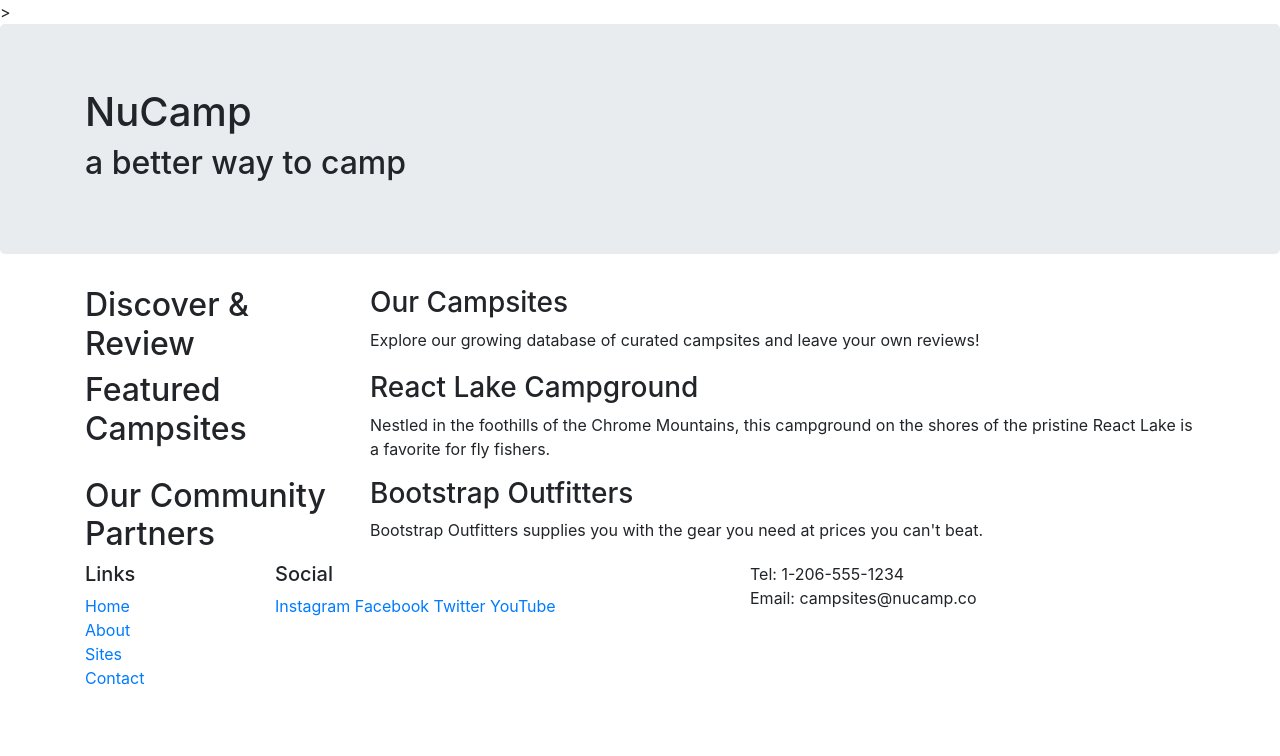
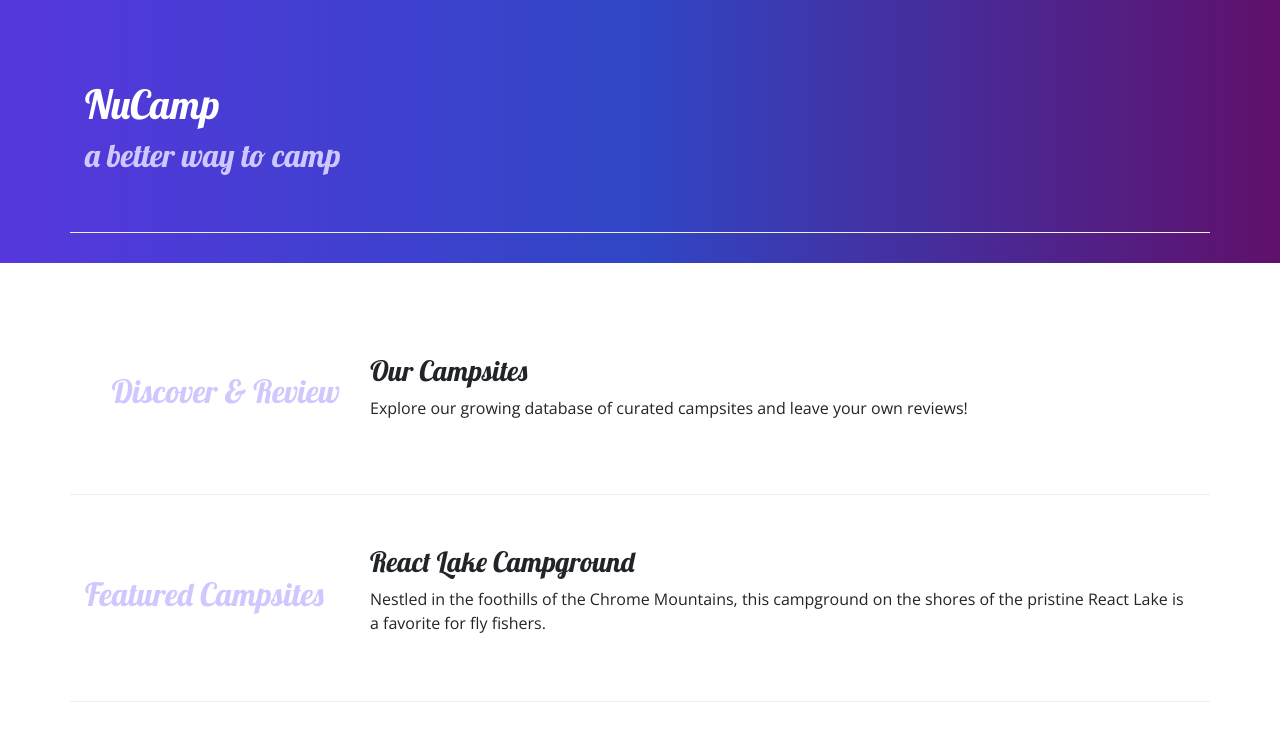
Before and after one commit to Ronphillips1133/nucampsite, a website: page index.html in a window 1280 px wide. Shown: the top 756 px of the page. Drawn offline with nearby package versions, Linux system fonts and the light colour scheme.

Commit message:
Custom CSS

```diff
--- /dev/null
+++ b/css/styles.css
@@ -0,0 +1,32 @@
+body {
+    font-family: "Open Sans", sans-serif;
+}
+
+h1, h2, h3 {
+    font-family: "Lobster", cursive;
+}
+
+h2 {
+    color: #3046C5;
+}
+
+header h2 {
+    color: #CEC8FF;
+}
+
+footer {
+    background-image: linear-gradient(#CEC8FF, white);
+    padding: 20px 0;
+}
+
+.jumbotron {
+    padding: 30px;
+    background-image: linear-gradient(to right, #5637DD, #3046C5, #60106B);
+    color: white;
+}
+
+.row-content {
+    padding: 50px 0;
+    border-bottom: 1px ridge;
+    min-height: 200px;
+}
--- a/index.html
+++ b/index.html
@@ -2,7 +2,6 @@
 <html lang="en">
 
 <header>
-    >
     <!-- Required meta tags always come first -->
     <meta charset="utf-8" />
     <meta name="viewport" content="width=device-width, initial-scale=1" />
@@ -10,14 +9,17 @@
     <!-- Bootstrap CSS -->
     <link rel="stylesheet" href="node_modules/bootstrap/dist/css/bootstrap.min.css" />
 
+    <!-- Additional CSS must be placed after Bootstrap CSS -->
+    <link rel="stylesheet" href="https://fonts.googleapis.com/css?family=Lobster|Open+Sans" />
+    <link rel="stylesheet" href="css/styles.css" />
     <title>NuCamp: A Better Way To Camp</title>
     </head>
 
     <body>
 
-        <header class="jumbotron">
+        <header class="jumbotron jumbotron-fluid">
             <div class="container">
-                <div class="row">
+                <div class="row row-content align-items-center">
                     <div class="col">
                         <h1>NuCamp</h1>
                         <h2>a better way to camp</h2>
@@ -26,9 +28,9 @@
             </div>
         </header>
         <div class="container">
-            <div class="row">
+            <div class="row row-content align-items-center">
                 <div class="col-sm-4 col-md-3">
-                    <h2>Discover & Review</h2>
+                    <h2 class="text-sm-right">Discover & Review</h2>
                 </div>
                 <div class="col">
                     <h3>Our Campsites</h3>
@@ -36,7 +38,7 @@
                 </div>
             </div>
 
-            <div class="row">
+            <div class="row row-content align-items-center">
                 <div class="col-sm-4 col-md-3">
                     <h2>Featured Campsites</h2>
                 </div>
@@ -47,9 +49,9 @@
                 </div>
             </div>
 
-            <div class="row">
+            <div class="row row-content align-items-center">
                 <div class="col-sm-4 col-md-3">
-                    <h2>Our Community Partners</h2>
+                    <h2 class="text-sm-right">Our Community Partners</h2>
                 </div>
                 <div class="col">
                     <h3>Bootstrap Outfitters</h3>
@@ -71,14 +73,14 @@
                             <li><a href="#">Contact</a></li>
                         </ul>
                     </div>
-                    <div class="col-6 col-sm-5">
+                    <div class="col-6 col-sm-5 text-center">
                         <h5>Social</h5>
                         <a href="http://instagram.com/">Instagram</a>
                         <a href="http://facebook.com/">Facebook</a>
                         <a href="http://twitter.com/">Twitter</a>
                         <a href="http://youtube.com/">YouTube</a>
                     </div>
-                    <div class="col-sm-4">
+                    <div class="col-sm-4 text-center">
                         Tel: 1-206-555-1234<br />
                         Email: campsites@nucamp.co
                     </div>
```
